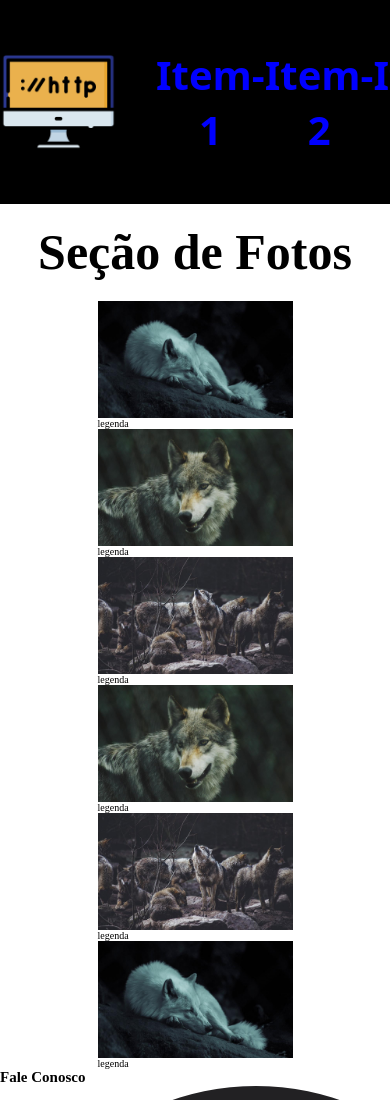
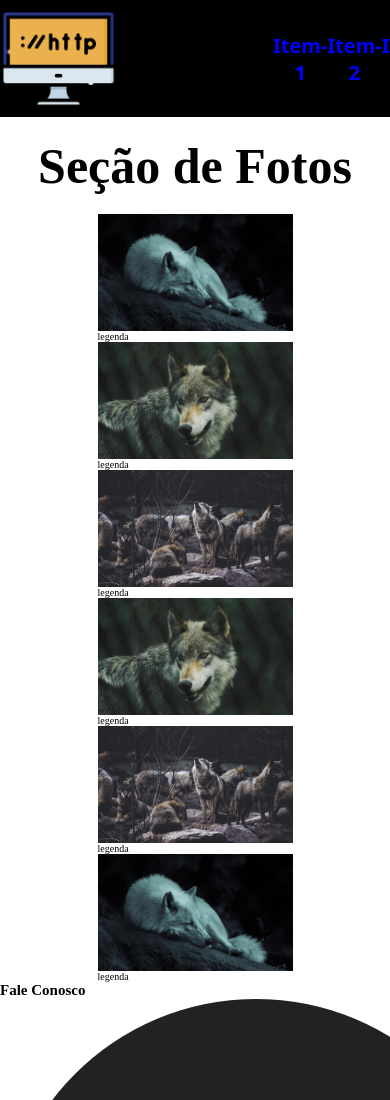
Before and after one commit to 1TDSPM-23/rm552475, a plain HTML site: page index.html in a window 390 px wide. Shown: the top 1100 px of the page. Drawn offline with Linux system fonts and the light colour scheme.

Commit message:
add breakpoint para o cabeçalho

```diff
--- a/css/cabecalho.css
+++ b/css/cabecalho.css
@@ -17,7 +17,7 @@
     display: flex;
     justify-content: space-around;
     width: 60%;
-    height: 100%;
+    flex-wrap: wrap;
 
 }
 
--- a/css/estilo.css
+++ b/css/estilo.css
@@ -14,10 +14,18 @@ html{
     font-size: 62.5%;/*acada 10px vira um rem*/
 }
 
-
-
 .tit-sec{
     text-align: center;
     font-size: 5rem;
     margin: 5% 0;
 }
+/*BreakPoint 1 = 627px*/
+@media (max-width:627px){
+    .cabecalho nav{
+        width: 30%;
+        flex-wrap: nowrap;
+    }
+    .cabecalho a{
+        font-size: 2em;
+    }
+}
```
